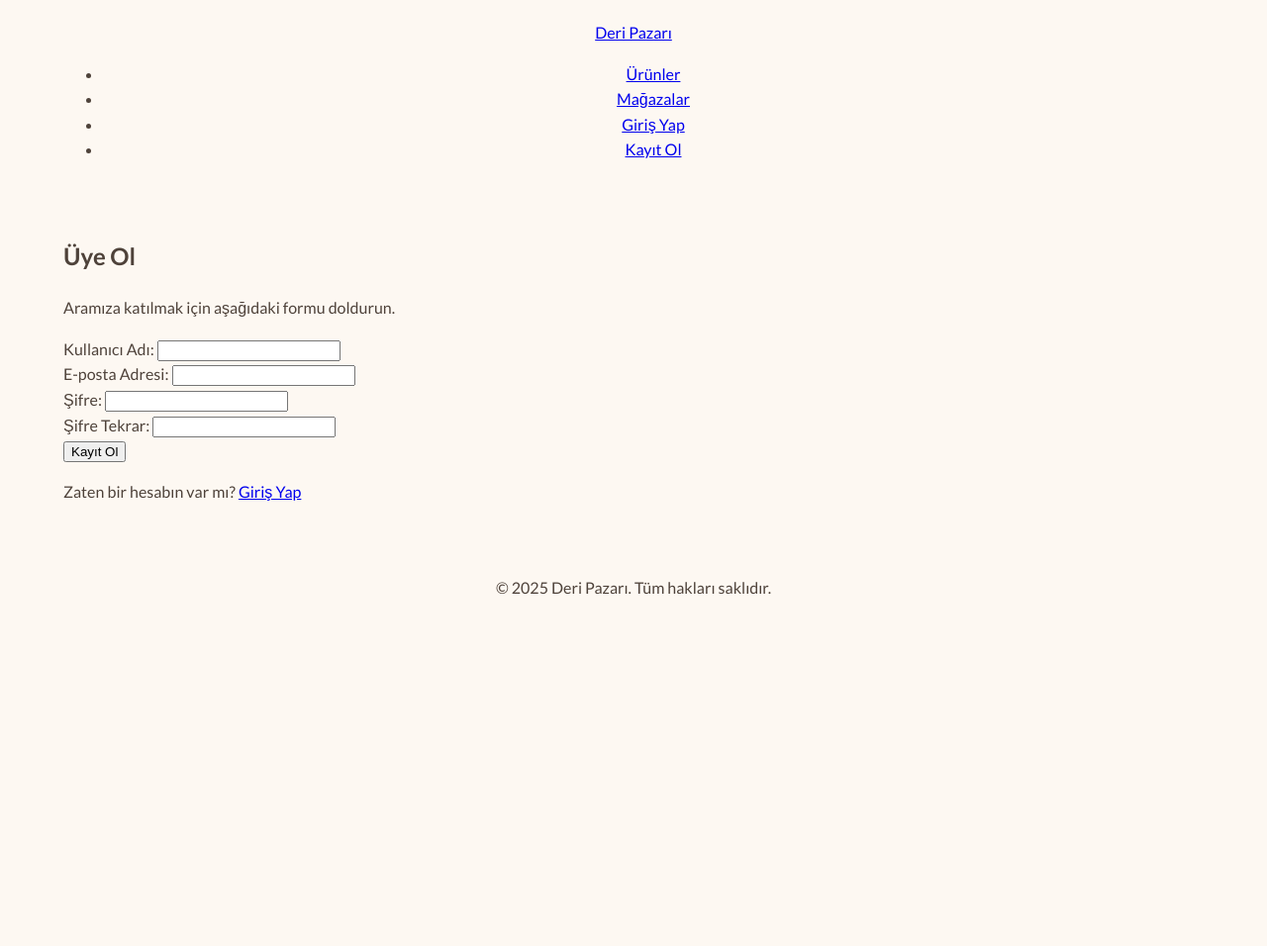
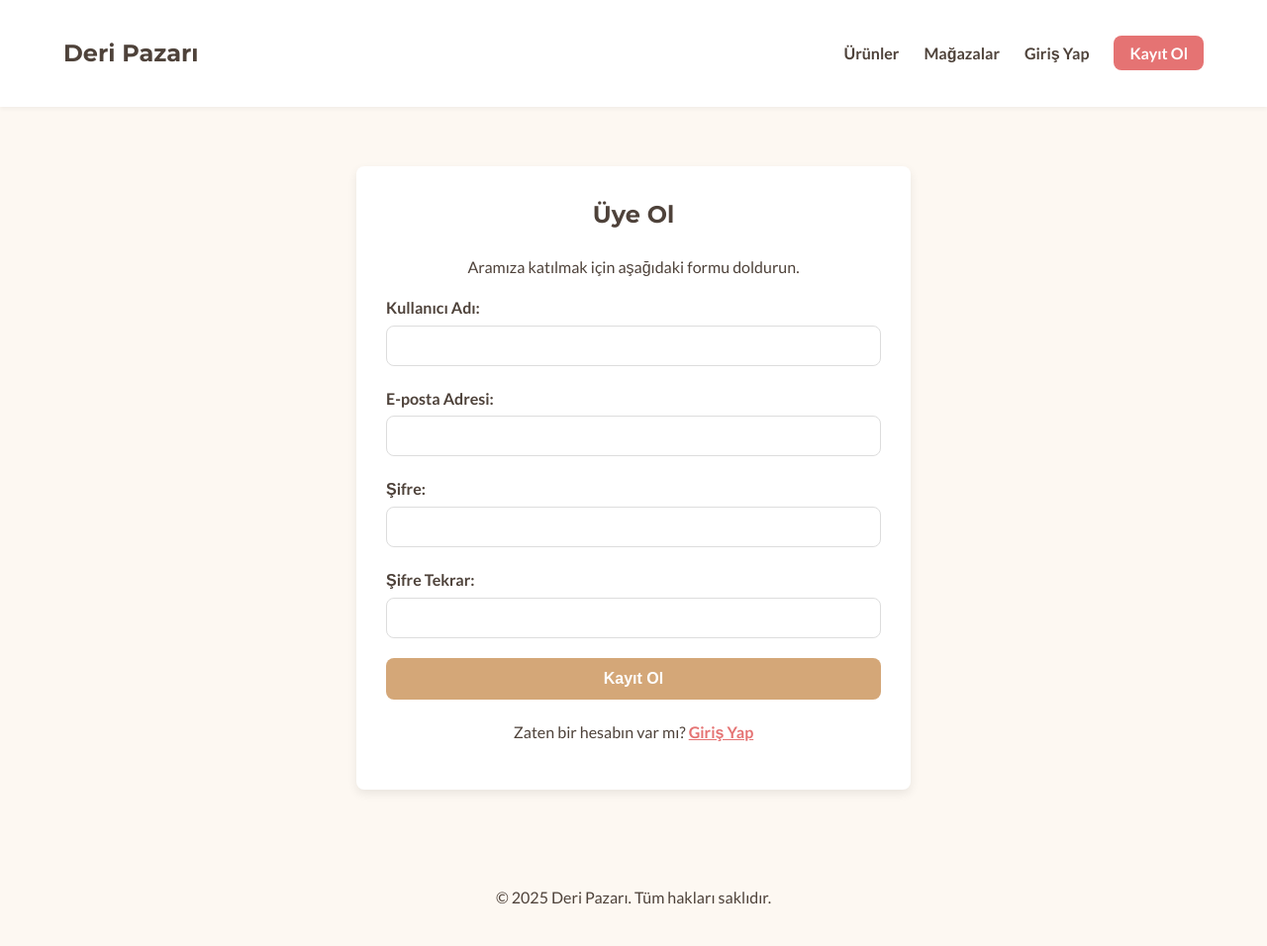
Before and after one commit to marasderi/maras, a PHP site: page /register.php in a window 1280 px wide. Shown: the whole page at 99% size. Before the commit the page ends 601 px from the top, so only its background shows below. Run offline with PHP 8.4, Linux system fonts and the light colour scheme.

Commit message:
Update style.css

```diff
--- a/assets/css/style.css
+++ b/assets/css/style.css
@@ -17,3 +17,124 @@ body {
     width: 90%; max-width: 1200px; margin: 0 auto; padding: 20px 0;
 }
 header, footer { text-align: center; }
+/* === HEADER STYLES === */
+.main-header {
+    background-color: var(--color-white);
+    box-shadow: 0 2px 4px rgba(0,0,0,0.05);
+    padding: 15px 0;
+}
+.header-content {
+    display: flex;
+    justify-content: space-between;
+    align-items: center;
+}
+.logo a {
+    text-decoration: none;
+    color: var(--color-text);
+    font-family: var(--font-headings);
+    font-size: 24px;
+    font-weight: 700;
+}
+.main-nav ul {
+    margin: 0;
+    padding: 0;
+    list-style: none;
+    display: flex;
+    align-items: center;
+    gap: 25px;
+}
+.main-nav a {
+    text-decoration: none;
+    color: var(--color-text);
+    font-weight: 700;
+    transition: color 0.3s ease;
+}
+.main-nav a:hover {
+    color: var(--color-primary);
+}
+.btn-register {
+    background-color: var(--color-accent);
+    color: var(--color-white) !important;
+    padding: 8px 16px;
+    border-radius: var(--border-radius);
+}
+.btn-register:hover {
+    background-color: #d35f5f;
+    color: var(--color-white) !important;
+}
+
+
+/* === FORM STYLES === */
+.form-container {
+    max-width: 500px;
+    margin: 40px auto;
+    padding: 30px;
+    background-color: var(--color-white);
+    border-radius: var(--border-radius);
+    box-shadow: 0 4px 10px rgba(0,0,0,0.08);
+    text-align: center;
+}
+.form-container h2 {
+    font-family: var(--font-headings);
+    margin-top: 0;
+}
+.form-group {
+    margin-bottom: 20px;
+    text-align: left;
+}
+.form-group label {
+    display: block;
+    margin-bottom: 5px;
+    font-weight: 700;
+}
+.form-group input {
+    width: 100%;
+    padding: 12px;
+    border: 1px solid #ddd;
+    border-radius: var(--border-radius);
+    box-sizing: border-box; /* Önemli */
+}
+.btn {
+    display: inline-block;
+    width: 100%;
+    padding: 12px;
+    border: none;
+    border-radius: var(--border-radius);
+    background-color: var(--color-primary);
+    color: var(--color-white);
+    font-size: 16px;
+    font-weight: 700;
+    cursor: pointer;
+    transition: background-color 0.3s ease;
+}
+.btn:hover {
+    background-color: #c89868;
+}
+.form-switch {
+    margin-top: 20px;
+}
+.form-switch a {
+    color: var(--color-accent);
+    font-weight: 700;
+}
+
+/* === ALERT MESSAGES === */
+.alert {
+    padding: 15px;
+    margin-bottom: 20px;
+    border-radius: var(--border-radius);
+    text-align: left;
+}
+.alert p {
+    margin: 0;
+}
+.alert-danger {
+    background-color: #f8d7da;
+    color: #721c24;
+    border: 1px solid #f5c6cb;
+}
+.alert-success {
+    background-color: #d4edda;
+    color: #155724;
+    border: 1px solid #c3e6cb;
+}
```
